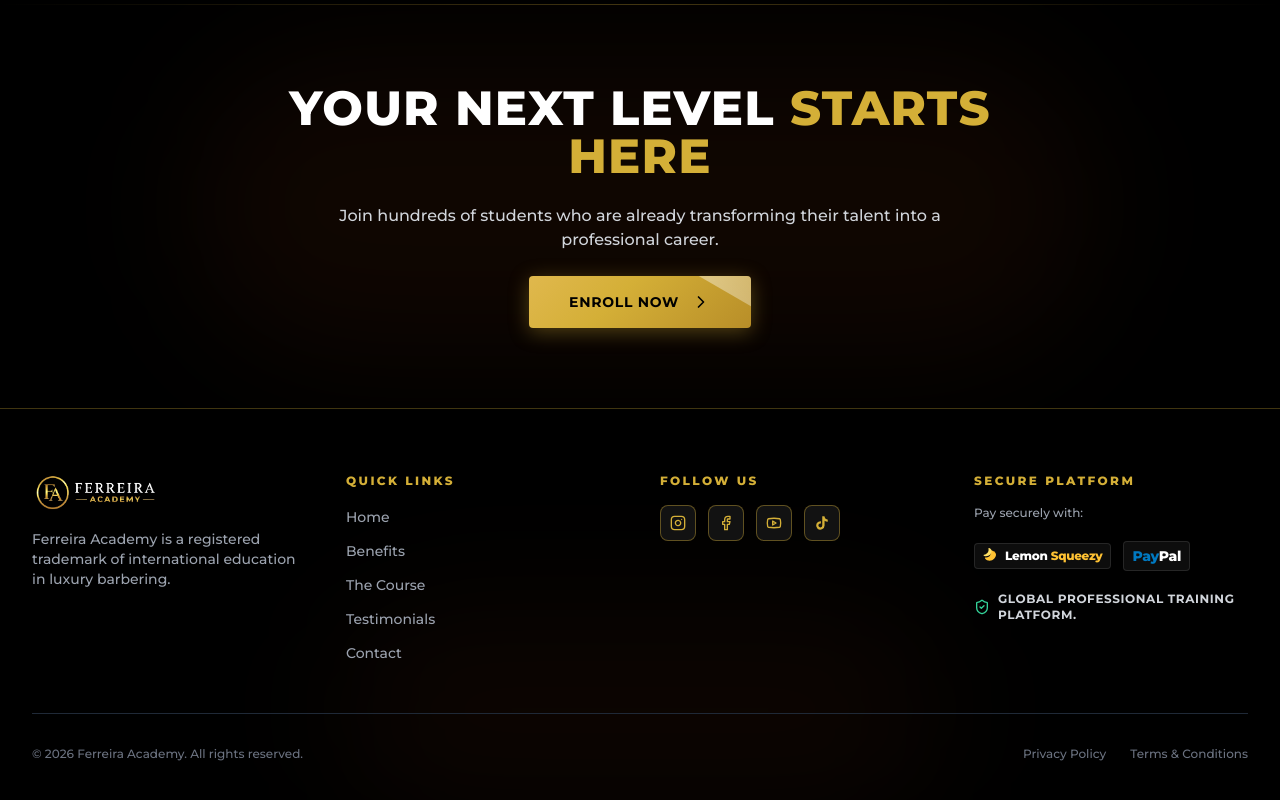
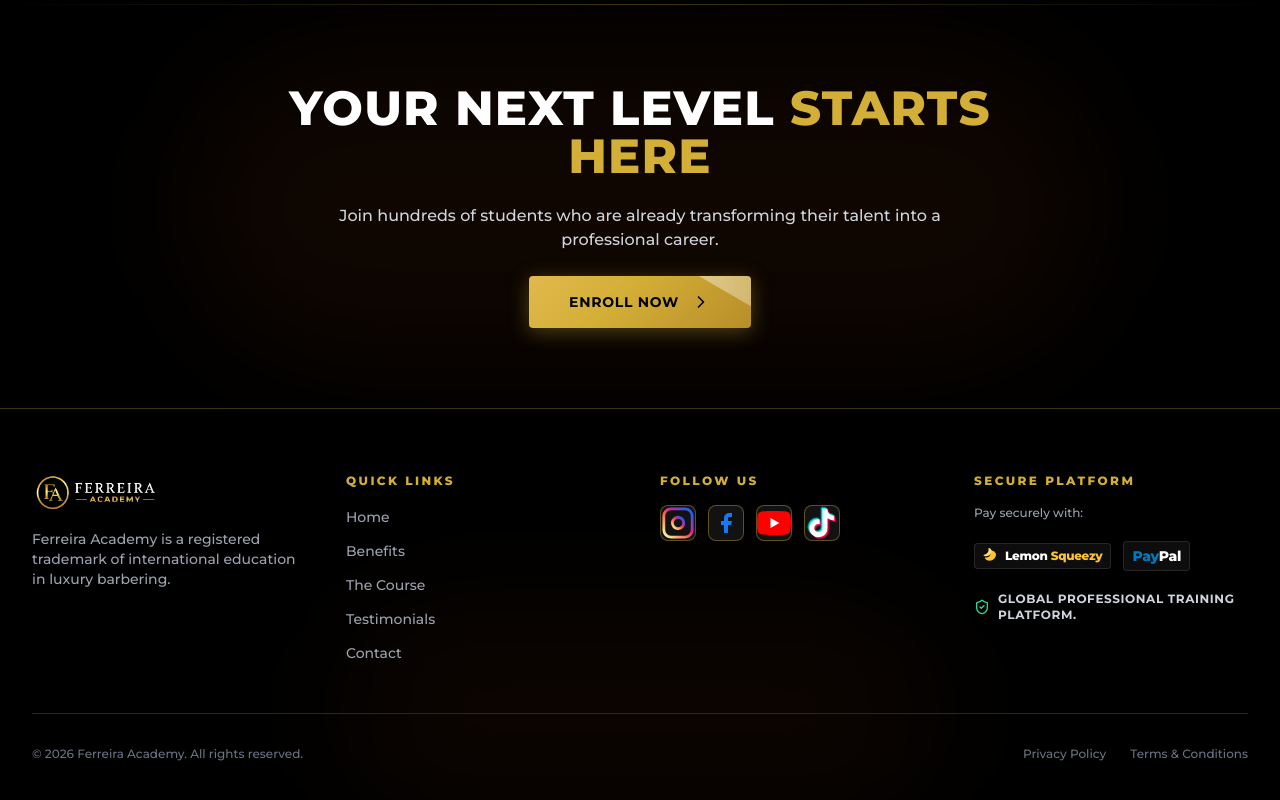
Before and after one commit to franaliado/ferreira-academy, a Next.js app: page / in a window 1280 px wide. Shown: the part 2465-3265 px from the top of the page. Built offline with nearby package versions, Linux system fonts and the light colour scheme; a web font is replaced by a local one.

Commit message:
Cambio de colores de redes sociales

```diff
--- a/src/components/Footer.tsx
+++ b/src/components/Footer.tsx
@@ -2,7 +2,7 @@
 
 import React from 'react';
 import { Language, translations } from '@/lib/translations';
-import { Instagram, Facebook, Youtube, ShieldCheck } from 'lucide-react';
+import { Facebook, ShieldCheck } from 'lucide-react';
 import { LemonSqueezyLogo } from './LemonSqueezyLogo';
 
 interface FooterProps {
@@ -67,16 +67,60 @@ export const Footer: React.FC<FooterProps> = ({ currentLang }) => {
             </h3>
             <div className="flex items-center flex-wrap gap-2 sm:gap-3">
             {[
-              { icon: <Instagram className="w-4 h-4 text-[#D4AF37]" />, href: 'https://www.instagram.com/__antonio__ferreira/' },
-              { icon: <Facebook className="w-4 h-4 text-[#D4AF37]" />, href: 'https://www.facebook.com/profile.php?id=1157797953' },
-              { icon: <Youtube className="w-4 h-4 text-[#D4AF37]" />, href: 'https://www.youtube.com/@Antonio_ferreirag' },
               {
                 icon: (
-                  <svg className="w-4 h-4 text-[#D4AF37]" fill="currentColor" viewBox="0 0 24 24">
-                    <path d="M19.59 6.69a4.83 4.83 0 01-3.77-4.25V2h-3.45v13.67a2.89 2.89 0 01-5.2 1.74 2.89 2.89 0 012.31-4.64 2.93 2.93 0 01.88.13V9.4a6.84 6.84 0 00-1-.05A6.33 6.33 0 005 20.1a6.34 6.34 0 0010.86-4.43v-7a8.16 8.16 0 004.77 1.52v-3.4a4.85 4.85 0 01-1-.1z"/>
+                  <svg className="w-4.5 h-4.5" viewBox="0 0 24 24" fill="none">
+                    <defs>
+                      <linearGradient id="ig-grad" x1="0%" y1="100%" x2="100%" y2="0%">
+                        <stop offset="0%" stopColor="#fdf497" />
+                        <stop offset="5%" stopColor="#fdf497" />
+                        <stop offset="45%" stopColor="#fd5949" />
+                        <stop offset="60%" stopColor="#d6249f" />
+                        <stop offset="90%" stopColor="#285AEB" />
+                      </linearGradient>
+                    </defs>
+                    <rect x="2" y="2" width="20" height="20" rx="5" ry="5" stroke="url(#ig-grad)" strokeWidth="2" fill="none" />
+                    <path d="M16 11.37A4 4 0 1112.63 8 4 4 0 0116 11.37z" stroke="url(#ig-grad)" strokeWidth="2" fill="none" />
+                    <line x1="17.5" y1="6.5" x2="17.51" y2="6.5" stroke="url(#ig-grad)" strokeWidth="2.5" strokeLinecap="round" />
                   </svg>
                 ),
-                href: 'https://www.tiktok.com/@antonio_ferreirag'
+                href: 'https://www.instagram.com/__antonio__ferreira/',
+                label: 'Instagram'
+              },
+              {
+                icon: <Facebook className="w-4.5 h-4.5 fill-[#1877F2] stroke-none" />,
+                href: 'https://www.facebook.com/profile.php?id=1157797953',
+                label: 'Facebook'
+              },
+              {
+                icon: (
+                  <svg className="w-4.5 h-4.5" viewBox="0 0 24 24">
+                    <path
+                      fill="#FF0000"
+                      d="M23.498 6.186a3.016 3.016 0 0 0-2.122-2.136C19.505 3.545 12 3.545 12 3.545s-7.505 0-9.377.505A3.017 3.017 0 0 0 .502 6.186C0 8.07 0 12 0 12s0 3.93.502 5.814a3.016 3.016 0 0 0 2.122 2.136c1.871.505 9.376.505 9.376.505s7.505 0 9.377-.505a3.015 3.015 0 0 0 2.122-2.136C24 15.93 24 12 24 12s0-3.93-.502-5.814z"
+                    />
+                    <polygon
+                      fill="#FFFFFF"
+                      points="9.545,15.568 15.818,12 9.545,8.432"
+                    />
+                  </svg>
+                ),
+                href: 'https://www.youtube.com/@Antonio_ferreirag',
+                label: 'YouTube'
+              },
+              {
+                icon: (
+                  <svg className="w-4.5 h-4.5" viewBox="0 0 24 24">
+                    <g filter="drop-shadow(-1px -1px 0px #00F2FE) drop-shadow(1px 1px 0px #FF0050)">
+                      <path
+                        fill="#FFFFFF"
+                        d="M19.59 6.69a4.83 4.83 0 01-3.77-4.25V2h-3.45v13.67a2.89 2.89 0 01-5.2 1.74 2.89 2.89 0 012.31-4.64 2.93 2.93 0 01.88.13V9.4a6.84 6.84 0 00-1-.05A6.33 6.33 0 005 20.1a6.34 6.34 0 0010.86-4.43v-7a8.16 8.16 0 004.77 1.52v-3.4a4.85 4.85 0 01-1-.1z"
+                      />
+                    </g>
+                  </svg>
+                ),
+                href: 'https://www.tiktok.com/@antonio_ferreirag',
+                label: 'TikTok'
               },
             ].map((social, idx) => (
               <a
@@ -84,7 +128,8 @@ export const Footer: React.FC<FooterProps> = ({ currentLang }) => {
                 href={social.href}
                 target="_blank"
                 rel="noopener noreferrer"
-                className="w-9 h-9 rounded-lg border border-[#D4AF37]/40 bg-[#121212] flex items-center justify-center hover:bg-[#D4AF37]/10 transition-colors"
+                aria-label={social.label}
+                className="w-9 h-9 rounded-lg border border-[#D4AF37]/40 bg-[#121212] flex items-center justify-center hover:border-[#D4AF37] hover:bg-[#1a1a1a] transition-all transform hover:scale-105 shadow-sm"
               >
                 {social.icon}
               </a>
```
Also changed, not shown: 1 other file (tests, documents, lock files or other folders).
